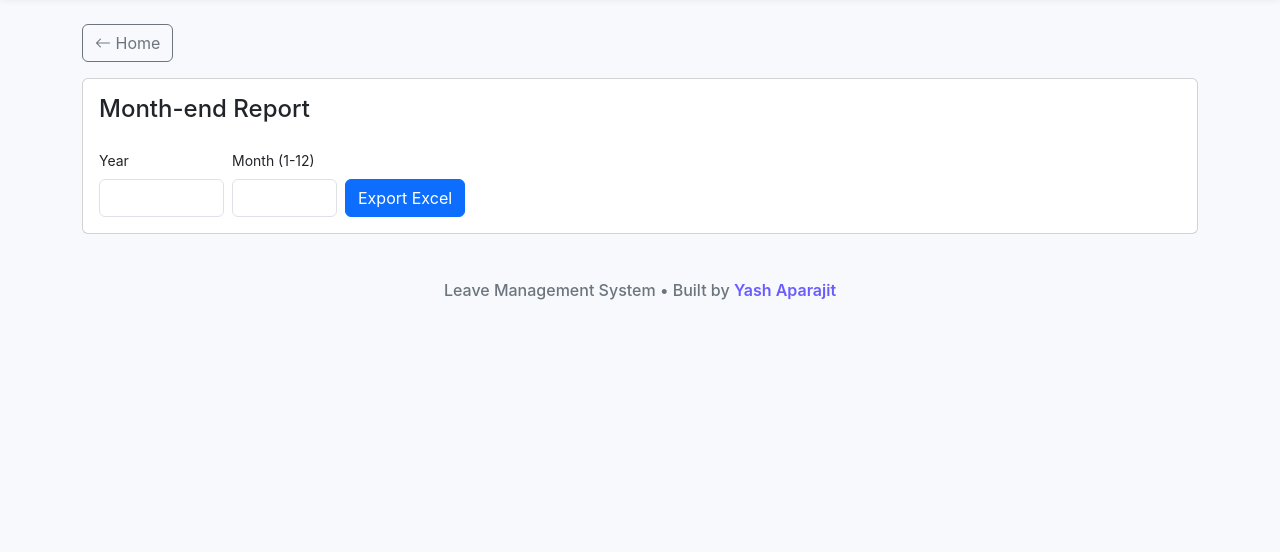
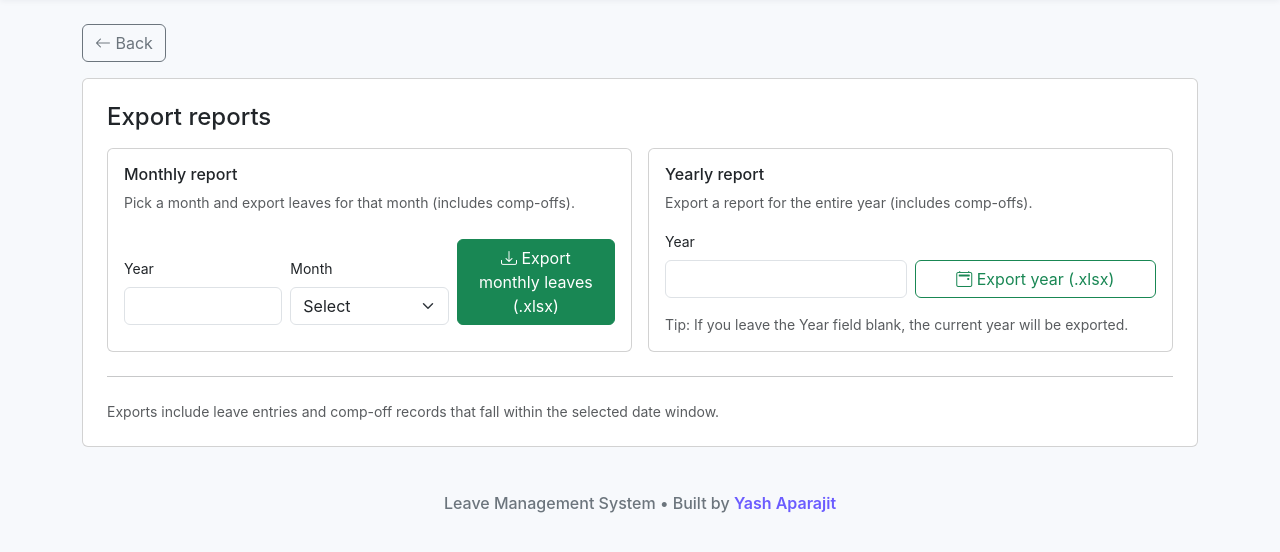
Before and after one commit to Yash-Aparajit/Leave-Management-System, a Flask app: page /month_report in a window 1280 px wide. Shown: the part 55-607 px from the top of the page. Run offline with Flask 3, Linux system fonts and the light colour scheme; the visitor is signed in with stand-in values (Sample User, id 1).

Commit message:
Update month_report.html

```diff
--- a/templates/month_report.html
+++ b/templates/month_report.html
@@ -1,23 +1,91 @@
 {% extends 'base.html' %}
-{% block title %}Month Report{% endblock %}
+{% block title %}Month / Year Report{% endblock %}
 
 {% block content %}
-<a class='btn btn-outline-secondary back-btn' href='{{ url_for("index") }}'><i class='bi bi-arrow-left'></i> Home</a>
+<a class="btn btn-outline-secondary back-btn" href="{{ url_for('index') }}">
+  <i class="bi bi-arrow-left"></i> Back
+</a>
 
-<div class="card p-3 mt-3">
-  <h4>Month-end Report</h4>
-  <form method="get" action="{{ url_for('export_month_report') }}" class="row g-2 mt-2">
-    <div class="col-auto">
-      <label class="form-label small">Year</label>
-      <input type="number" name="year" min="2000" max="2100" class="form-control" value="{{ request.args.get('year', '') }}">
+<div class="card p-4 mt-3">
+  <h4 class="mb-3">Export reports</h4>
+
+  <div class="row g-3">
+    <!-- MONTH export (uses existing export_month_report route) -->
+    <div class="col-md-6">
+      <div class="card p-3 h-100 d-flex flex-column">
+        <h6>Monthly report</h6>
+        <p class="small text-muted">Pick a month and export leaves for that month (includes comp-offs).</p>
+        <div class="flex-grow-1 d-flex align-items-center">
+          <form method="get" action="{{ url_for('export_month_report') }}" class="row g-2 align-items-end">
+            <div class="col-md-4">
+              <label class="form-label small">Year</label>
+              <input type="number"
+                    name="year"
+                    class="form-control"
+                    min="2000"
+                    max="2100"
+                    required>
+            </div>
+
+            <div class="col-md-4">
+              <label class="form-label small">Month</label>
+              <select name="month" class="form-select" required>
+                <option value="">Select</option>
+                <option value="1">January</option>
+                <option value="2">February</option>
+                <option value="3">March</option>
+                <option value="4">April</option>
+                <option value="5">May</option>
+                <option value="6">June</option>
+                <option value="7">July</option>
+                <option value="8">August</option>
+                <option value="9">September</option>
+                <option value="10">October</option>
+                <option value="11">November</option>
+                <option value="12">December</option>
+              </select>
+            </div>
+
+            <div class="col-md-4 text-end">
+              <button class="btn btn-success w-100" type="submit">
+                <i class="bi bi-download"></i> Export monthly leaves (.xlsx)
+              </button>
+            </div>
+          </form>
+        </div>
+      </div>
     </div>
-    <div class="col-auto">
-      <label class="form-label small">Month (1-12)</label>
-      <input type="number" name="month" min="1" max="12" class="form-control" value="{{ request.args.get('month', '') }}">
+
+    <!-- YEAR export (new route export_year_report) -->
+    <div class="col-md-6">
+      <div class="card p-3 h-100 d-flex flex-column">
+        <h6>Yearly report</h6>
+        <p class="small text-muted">Export a report for the entire year (includes comp-offs).</p>
+        <div class="mt-auto">
+          <form method="get" action="{{ url_for('export_year_report') }}" class="row g-2 align-items-end">
+            <div class="col-6">
+              <label class="form-label small">Year</label>
+              <input type="number" name="year" min="2000" max="2100" class="form-control"
+                    value="{{ request.args.get('year', '') or (now().year if now is defined else '') }}">
+            </div>
+            <div class="col-6 text-end">
+              <button class="btn btn-outline-success w-100" type="submit">
+                <i class="bi bi-calendar2-event"></i> Export year (.xlsx)
+              </button>
+            </div>
+          </form>
+          <div class="mt-3 small text-muted">
+            Tip: If you leave the Year field blank, the current year will be exported.
+          </div>
+        </div>
+      </div>
     </div>
-    <div class="col-auto align-self-end">
-      <button class="btn btn-primary">Export Excel</button>
-    </div>
-  </form>
+  </div>
+
+  <hr class="my-4">
+
+  <div class="small text-muted">
+    Exports include leave entries and comp-off records that fall within the selected date window.
+  </div>
 </div>
 {% endblock %}
```
